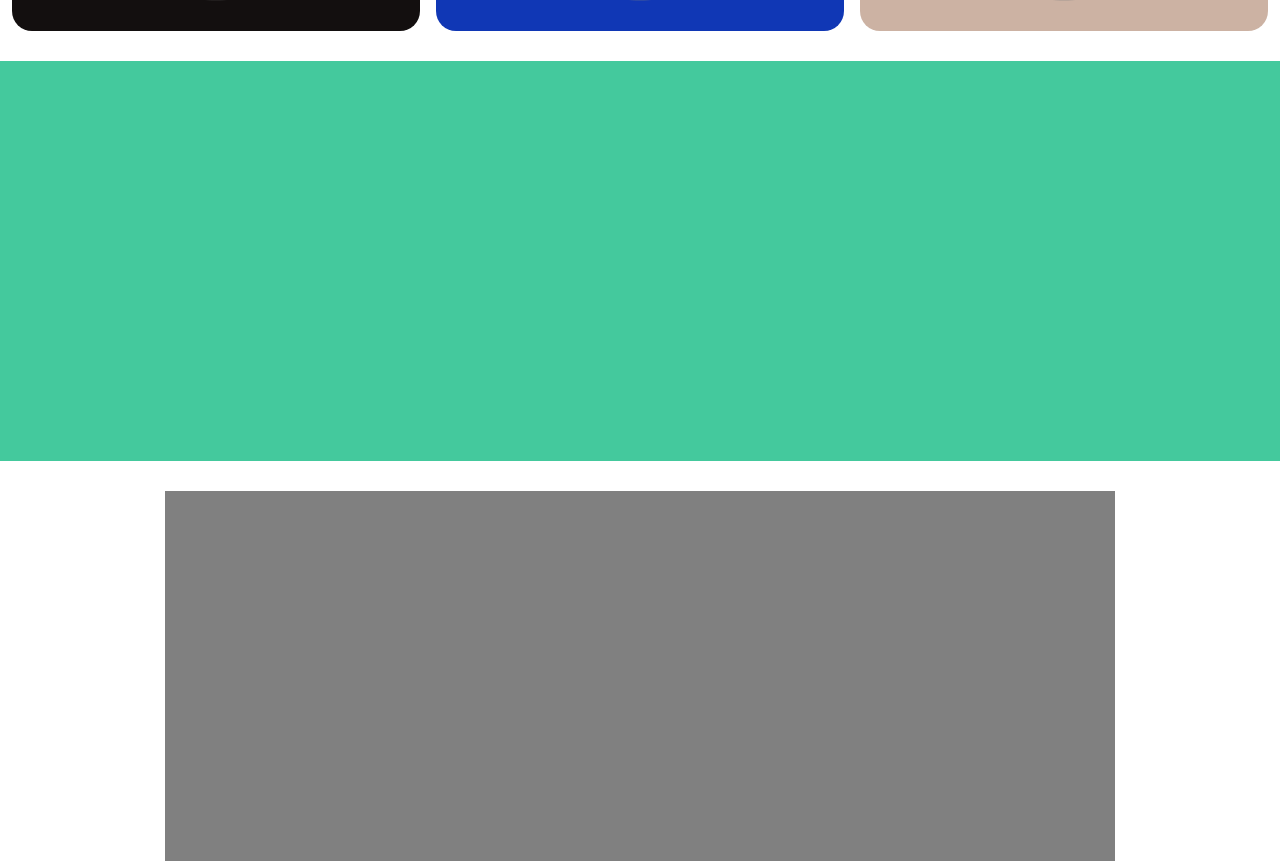
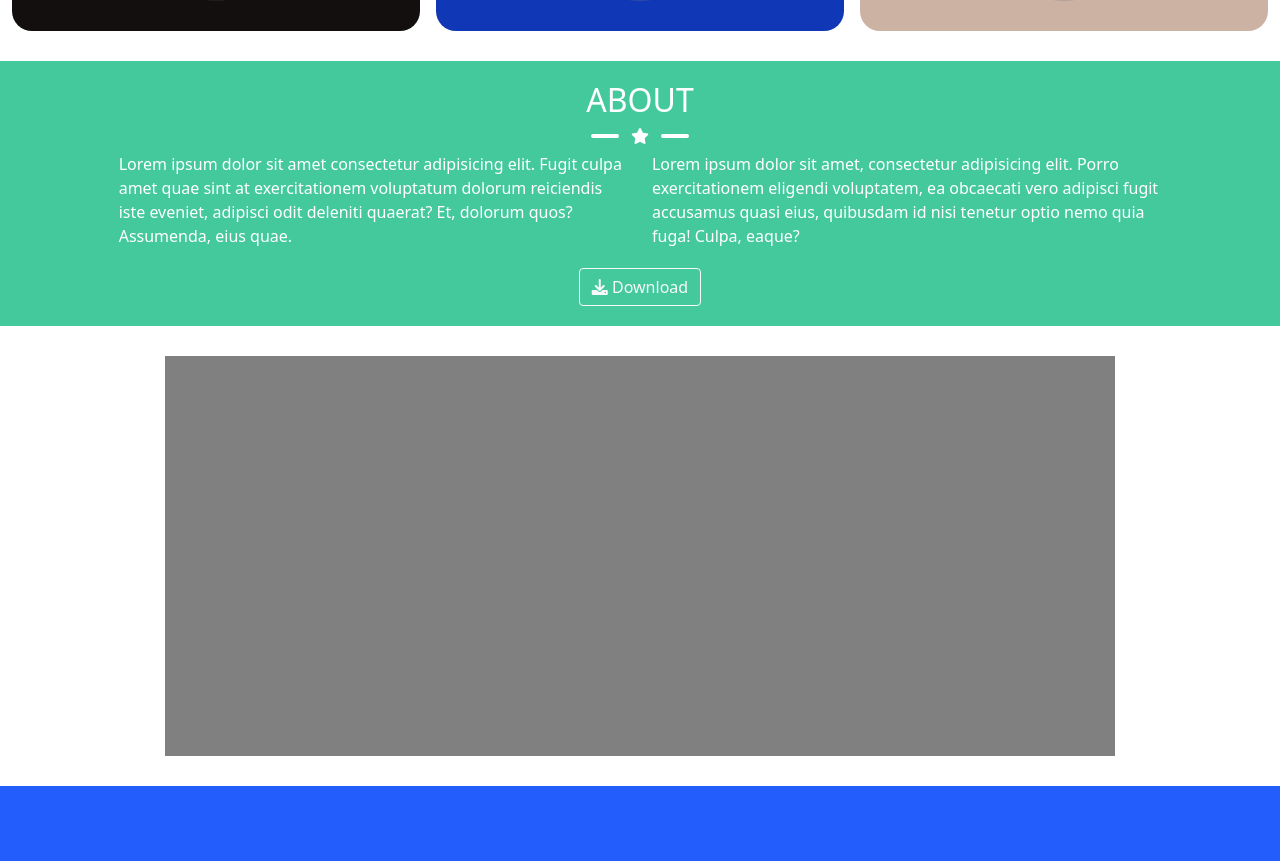
Before and after one commit to alegiunt99/html-css-bootstrap-freelancer, a plain HTML site: page index.html in a window 1280 px wide. Shown: the part 1216-2077 px from the top of the page. Drawn offline with nearby package versions, Linux system fonts and the light colour scheme.

Commit message:
Inserisco il contenuto della terza sezione: ABOUT

```diff
--- a/css/style.css
+++ b/css/style.css
@@ -87,3 +87,12 @@ img {
 .ag-border-radius-20px {
   border-radius: 20px;
 }
+
+.ag-padding-t-20px {
+  padding-top: 20px;
+  padding-bottom: 20px;
+}
+
+.ag-margin-bottom-15px {
+  margin-bottom: 20px;
+}
--- a/index.html
+++ b/index.html
@@ -18,10 +18,10 @@
     <nav class="navbar navbar-expand-md navbar-dark bg-darkblue">
         <div class="container-fluid">
           <a class="navbar-brand" href="#">START BOOTSTRAP</a>
-          <button class="navbar-toggler" type="button" data-bs-toggle="collapse" data-bs-target="#navbarNavAltMarkup" aria-controls="navbarNavAltMarkup" aria-expanded="false" aria-label="Toggle navigation">
+          <button class="navbar-toggler" type="button" data-bs-toggle="collapse" data-bs-target="#bootstrap-menu" aria-controls="bootstrap-menu" aria-expanded="false" aria-label="Toggle navigation">
             <span class="navbar-toggler-icon"></span>
           </button>
-          <div class="collapse navbar-collapse justify-content-end" id="navbarNavAltMarkup">
+          <div class="collapse navbar-collapse justify-content-end" id="bootstrap-menu">
             <div class="navbar-nav">
               <a class="nav-link" aria-current="page" href="#">PORTFOLIO</a>
               <a class="nav-link" href="#">ABOUT</a>
@@ -102,13 +102,38 @@
 
     <!-- Sezione 3: ABOUT -->
     <section>
-        <div class="container-fluid">
-            <div class="row bg-greenblue height-400px justify-content-center">
+        <div class="container-fluid bg-greenblue ag-padding-t-20px">
+            <div class="row text-align-center justify-content-center color-white">
                 <div class="col">
-                    <div class="row row-cols-1 row-cols-md-2">
-                        <div class="col"></div>
-                        <div class="col"></div>
-                    </div>
+                    <h2>ABOUT</h2>
+                </div>
+                <div class="row align-items-center justify-content-center mx-auto mb-2" >
+                    <div class="col-auto w-10 line border-2px rounded"></div>
+                    <i class="fa-solid fa-star col-auto"></i>
+                    <div class="col-auto w-10 line border-2px rounded"></div>
+                </div>
+            </div>
+            <div class="row ag-margin-bottom-15px color-white">
+                <div class="col-8 offset-2 col-md-4 offset-lg-1 col-lg-5">
+                    Lorem ipsum dolor sit amet consectetur
+                    adipisicing elit. Fugit culpa amet quae
+                    sint at exercitationem
+                    voluptatum dolorum reiciendis iste eveniet,
+                    adipisci odit deleniti quaerat? Et, dolorum
+                    quos? Assumenda, eius quae.
+                </div>
+                <div class="col-8 offset-2 offset-md-0 col-md-4 col-lg-5">
+                    Lorem ipsum dolor sit amet,
+                    consectetur adipisicing elit. Porro
+                    exercitationem eligendi voluptatem,
+                    ea obcaecati vero adipisci fugit accusamus
+                    quasi eius, quibusdam id nisi tenetur optio
+                    nemo quia fuga! Culpa, eaque?
+                </div>
+            </div>
+            <div class="row text-align-center">
+                <div class="col">
+                    <button type="button" class="btn btn-outline-light"><i class="fa-solid fa-download"></i> Download</button>
                 </div>
             </div>
         </div>
```
